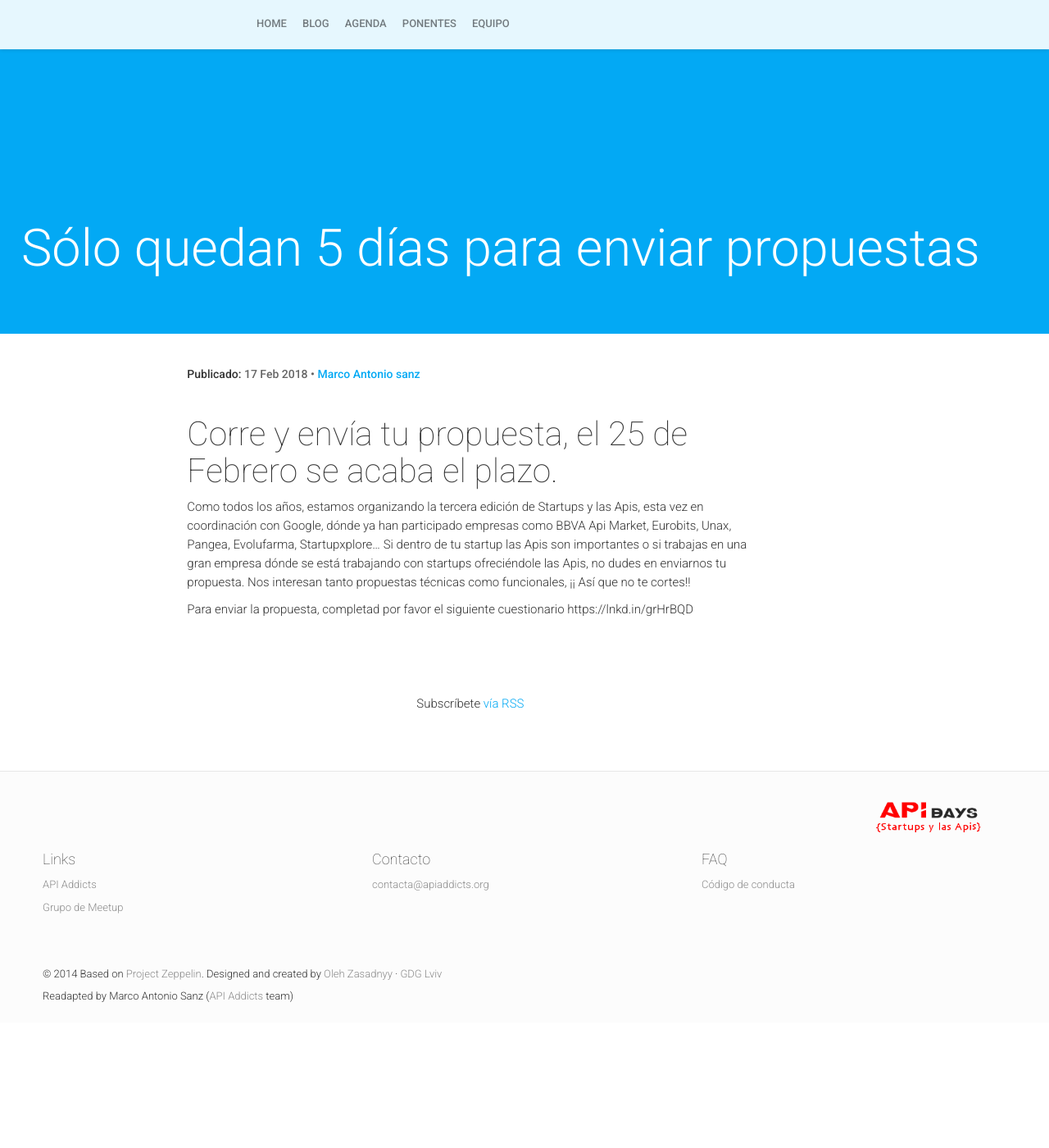
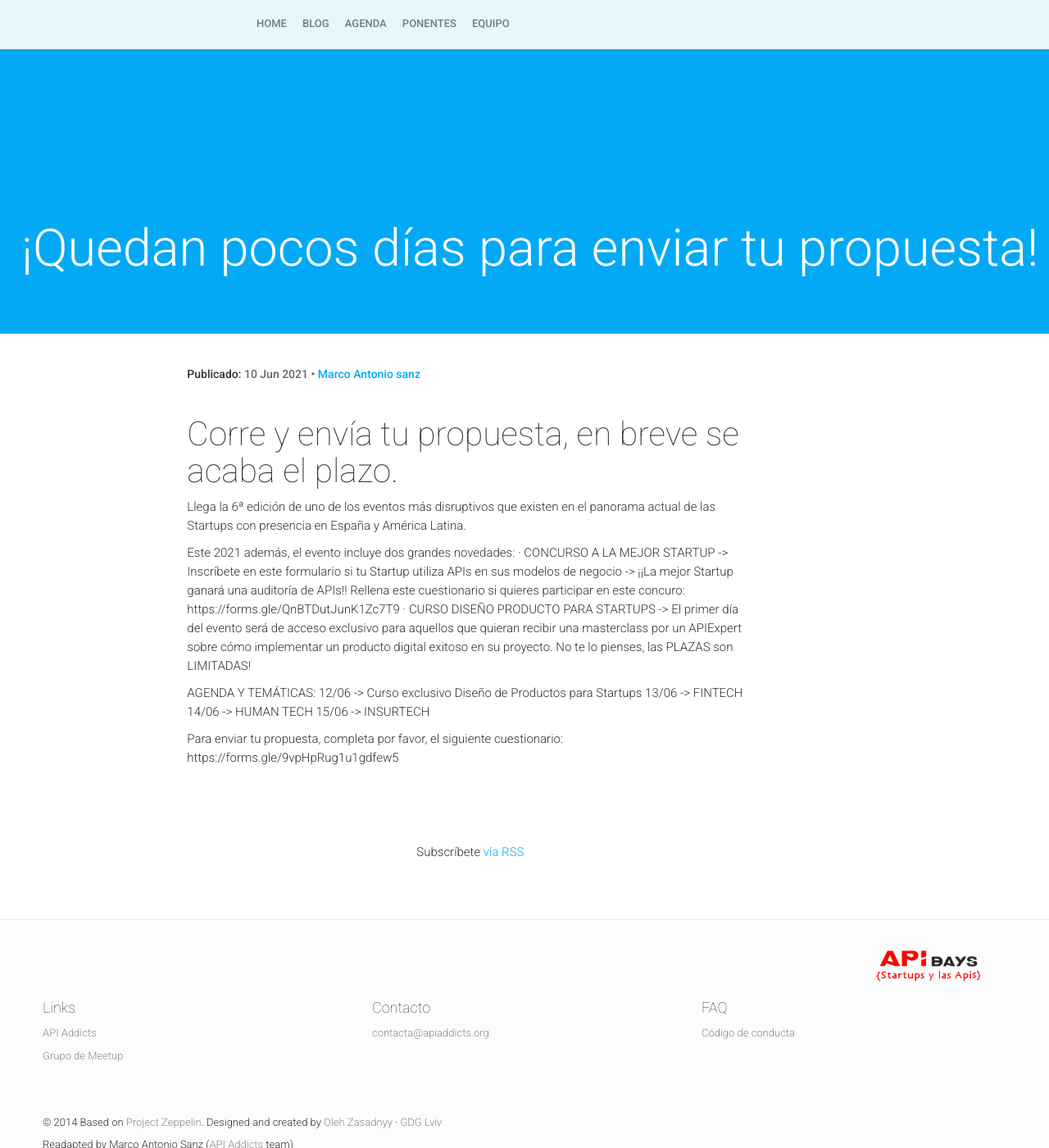
Before and after one commit to apiaddicts/startupsylasapisIII, a Jekyll site: the page built from _posts/2018-02-17-call for papers.md, in a window 1280 px wide and 1400 px high. Shown: the whole window at 82% size. Built offline with Jekyll 4.4.1, drawn with Linux system fonts in a browser that asks for light colours; nearby versions of some CDN libraries; comment, search, counter and statistics services are not loaded.

Commit message:
Caption del blog

```diff
--- a/_config.yml
+++ b/_config.yml
@@ -30,14 +30,14 @@
 organizerLink: "http://www.apiaddicts.org/"
 
 # Head
-metaKeywords: "evento, api, apiaddicts, cloudappi, REST, node, .NET, meetup, developers, Madrid, startups"
+metaKeywords: "evento, api, apiaddicts, cloudappi, REST, node, .NET, meetup, developers, Madrid, startups,apigee, innovacion,"
 twitterAccount: "@apiaddicts"
 socialImageSrcGooglePlus: "/img/seo/sharing-google-plus.png"
 socialImageSrcTwitter: "/img/seo/sharing-twitter.png"
 socialImageSrcFacebook: "/img/seo/sharing-facebook.png"
 
 # Documents
-c4pUrl: "https://goo.gl/forms/2kL5BflyoS4GBYXo1"
+c4pUrl: "https://forms.gle/9vpHpRug1u1gdfew5"
 c4sponsorsUrl: "mailto:contacta@apiaddicts.org?subject=Colaborar%20StarupylasapisIII"
 
 
@@ -57,12 +57,12 @@
 
 # Hero Block
 heroImage: "portada.jpg"
-heroTitle: "Startup y las APIs VI <typeout> 2021"
+heroTitle: "Startups y las APIs VI<typeout>"
 eventDate: "12, 13, 14 y 15 Julio de 2021"
 typeoutTextValues: '"(Startups)", "(Tecnología)", "(Negocio)", "(Innovación)"'
 typeoutFallback: "(Portal de Apis)"
 heroButtons:
- #- {link: "https://goo.gl/forms/oUz11l4P0y5RtZrg2", text: "Enviar propuesta"}
+ #- {link: "https://forms.gle/9vpHpRug1u1gdfew5", text: "Enviar propuesta"}
  #- {permalink: "/#tickets", text: "Comprar entradas"}
  - {link: "https://www.eventbrite.es/e/entradas-startups-y-las-apis-2021-157469817463", text: "Obtener entradas"}
 
--- a/_posts/2018-02-17-call for papers.md
+++ b/_posts/2018-02-17-call for papers.md
@@ -1,15 +1,26 @@
 ---
 layout: post
-title:  "Sólo quedan 5 días para enviar propuestas"
-date:   2018-02-17 10:00:00
+title:  "¡Quedan pocos días para enviar tu propuesta!"
+date:   2021-06-10 10:02:12
 isStaticPost: false
 author: Marco Antonio sanz
 authorLink: https://twitter.com/ApiAddicts
 ---
 
 
-#### Corre y envía tu propuesta, el 25 de Febrero se acaba el plazo.
+#### Corre y envía tu propuesta, en breve se acaba el plazo.
 
-Como todos los años, estamos organizando la tercera edición de Startups y las Apis, esta vez en coordinación con Google, dónde ya han participado empresas como BBVA Api Market, Eurobits, Unax, Pangea, Evolufarma, Startupxplore... Si dentro de tu startup  las Apis son importantes o si trabajas en una gran empresa dónde se está trabajando con startups ofreciéndole las Apis, no dudes en enviarnos tu propuesta. Nos interesan tanto propuestas técnicas como funcionales, ¡¡ Así que no te cortes!!
+Llega la 6ª edición de uno de los eventos más disruptivos que existen en el panorama actual de las Startups con presencia en España y América Latina.
 
-Para enviar la propuesta, completad por favor el siguiente cuestionario https://lnkd.in/grHrBQD
+Este 2021 además, el evento incluye dos grandes novedades:
+· CONCURSO A LA MEJOR STARTUP -> Inscríbete en este formulario si tu Startup utiliza APIs en sus modelos de negocio -> ¡¡La mejor Startup ganará una auditoría de APIs!! Rellena este cuestionario si quieres participar en este concuro: https://forms.gle/QnBTDutJunK1Zc7T9
+· CURSO DISEÑO PRODUCTO PARA STARTUPS -> El primer día del evento será de acceso exclusivo para aquellos que quieran recibir una masterclass por un APIExpert sobre cómo implementar un producto digital exitoso en su proyecto. No te lo pienses, las PLAZAS son LIMITADAS!
+
+
+AGENDA Y TEMÁTICAS:
+12/06 -> Curso exclusivo  Diseño de Productos para Startups
+13/06 ->  FINTECH
+14/06 ->  HUMAN TECH
+15/06 ->  INSURTECH
+
+Para enviar tu propuesta, completa por favor, el siguiente cuestionario: https://forms.gle/9vpHpRug1u1gdfew5
```
Also changed, not shown: 4 other files.
